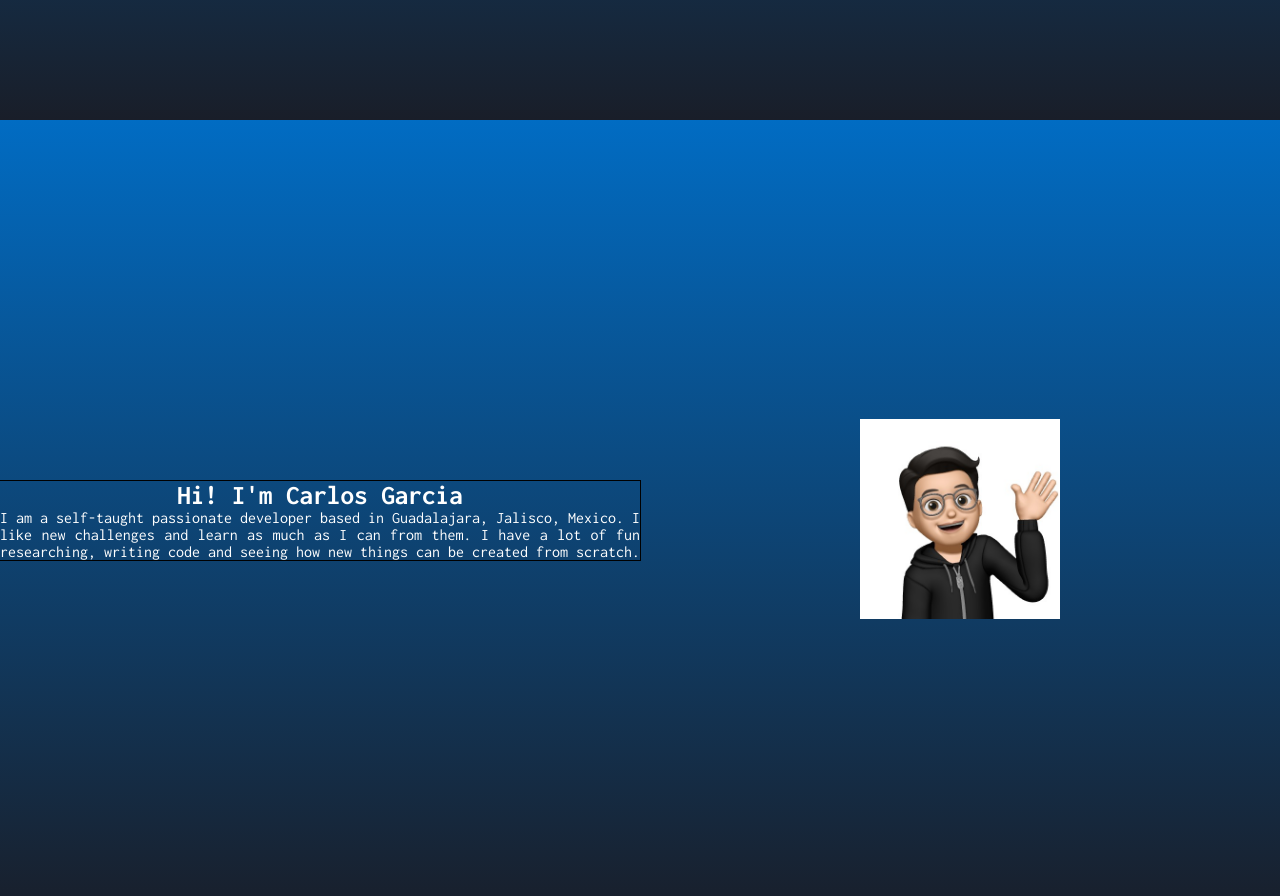
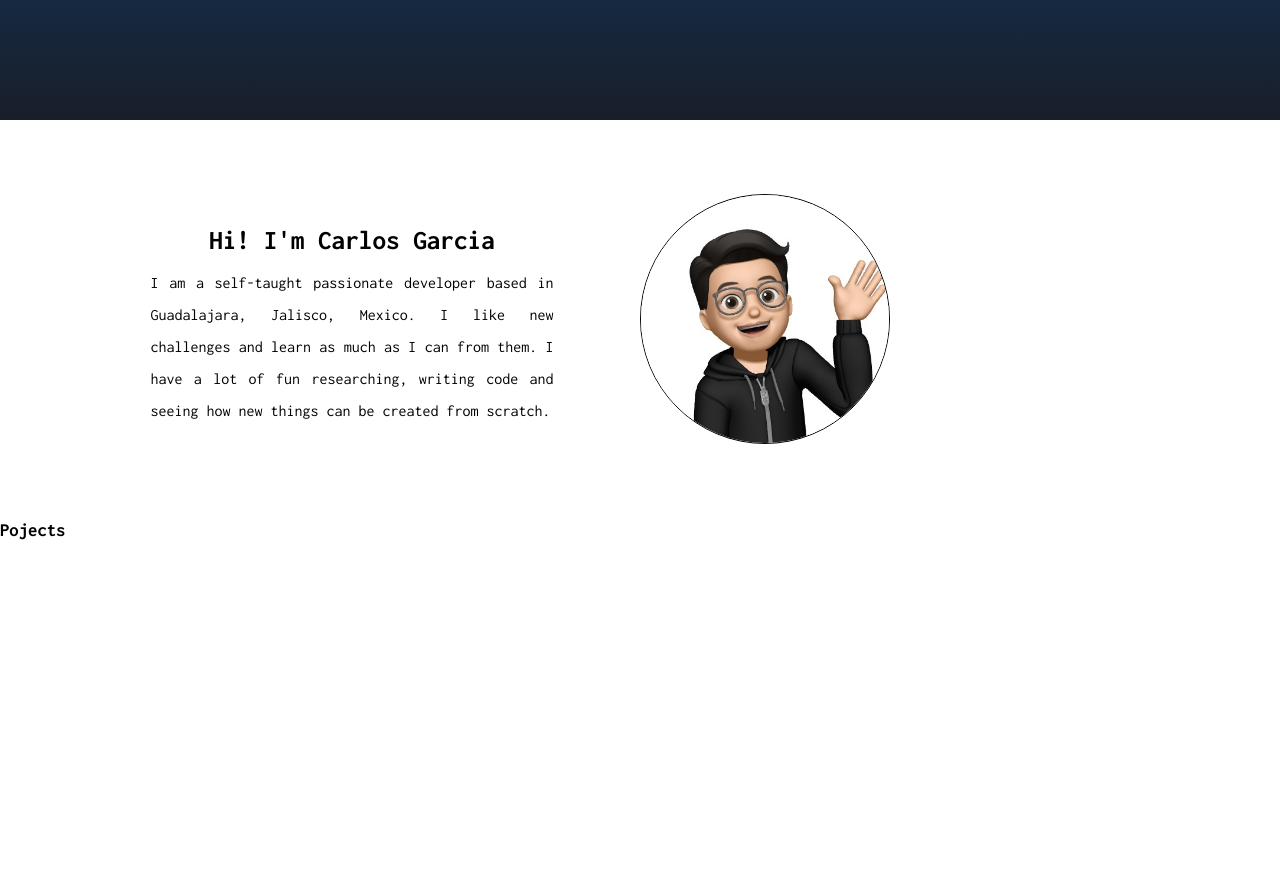
Before and after one commit to carlos-garcia98/portfolio, a plain HTML site: page index.html in a window 1280 px wide. Shown: the part 680-1576 px from the top of the page. After the commit the page ends 1220 px from the top, so only its background shows below. Drawn offline with nearby package versions, Linux system fonts and the light colour scheme.

Commit message:
About me section Finished

```diff
--- a/index.html
+++ b/index.html
@@ -73,12 +73,14 @@
     <section class="about-me">
       <div class="about-me__introduction-container">
         <h3 class="about-me__introduction-title">Hi! I'm Carlos Garcia</h3>
-        <p class="about-me__introduction-description">
-          I am a self-taught passionate developer based in Guadalajara, Jalisco,
-          Mexico. I like new challenges and learn as much as I can from them. I
-          have a lot of fun researching, writing code and seeing how new things
-          can be created from scratch.
-        </p>
+        <div class="about-me__introduction-description-container">
+          <p class="about-me__introduction-description">
+            I am a self-taught passionate developer based in Guadalajara,
+            Jalisco, Mexico. I like new challenges and learn as much as I can
+            from them. I have a lot of fun researching, writing code and seeing
+            how new things can be created from scratch.
+          </p>
+        </div>
       </div>
       <div class="about-me__image-container">
         <img
@@ -88,5 +90,12 @@
         />
       </div>
     </section>
+
+    <!-- Projects -->
+    <section class="projects">
+      <div class="projects__title-container">
+        <h3 class="projects__title">Pojects</h3>
+      </div>
+    </section>
   </body>
 </html>
--- a/styles/index.css
+++ b/styles/index.css
@@ -10,8 +10,6 @@
 }
 
 body {
-  background: linear-gradient(to bottom, #016cc3, #191e29);
-  background-attachment: fixed;
   color: #fff;
 }
 
@@ -76,6 +74,8 @@ body {
 
 /* Greeting */
 .hero {
+  background: linear-gradient(to bottom, #016cc3, #191e29);
+  background-attachment: fixed;
   height: 100vh;
   display: flex;
   flex-direction: column;
@@ -138,17 +138,19 @@ body {
 
 /* About Me */
 .about-me {
-  /* color: var(--color-text); */
+  color: var(--color-text);
   text-align: justify;
-  height: 100vh;
+  height: 50vh;
+  margin: 0 2rem 0 2rem;
   display: grid;
   grid-template-columns: repeat(2, 1fr);
-  justify-content: center;
+  justify-items: baseline;
   align-items: center;
 }
 
 .about-me__introduction-container {
-  outline: 1px solid #000;
+  line-height: 2;
+  margin-left: 2rem;
 }
 
 .about-me__introduction-title {
@@ -156,10 +158,23 @@ body {
   font-size: 1.7rem;
 }
 
+.about-me__introduction-description-container {
+  width: 70%;
+  margin: 0 auto;
+}
+
 .about-me__image-container {
+  margin-right: 2rem;
   text-align: center;
 }
 
 .about-me__image {
-  width: 200px;
+  width: 250px;
+  border: 1px solid #000;
+  border-radius: 50%;
 }
+
+/* Projects */
+.projects {
+  color: var(--color-text);
+}
```
